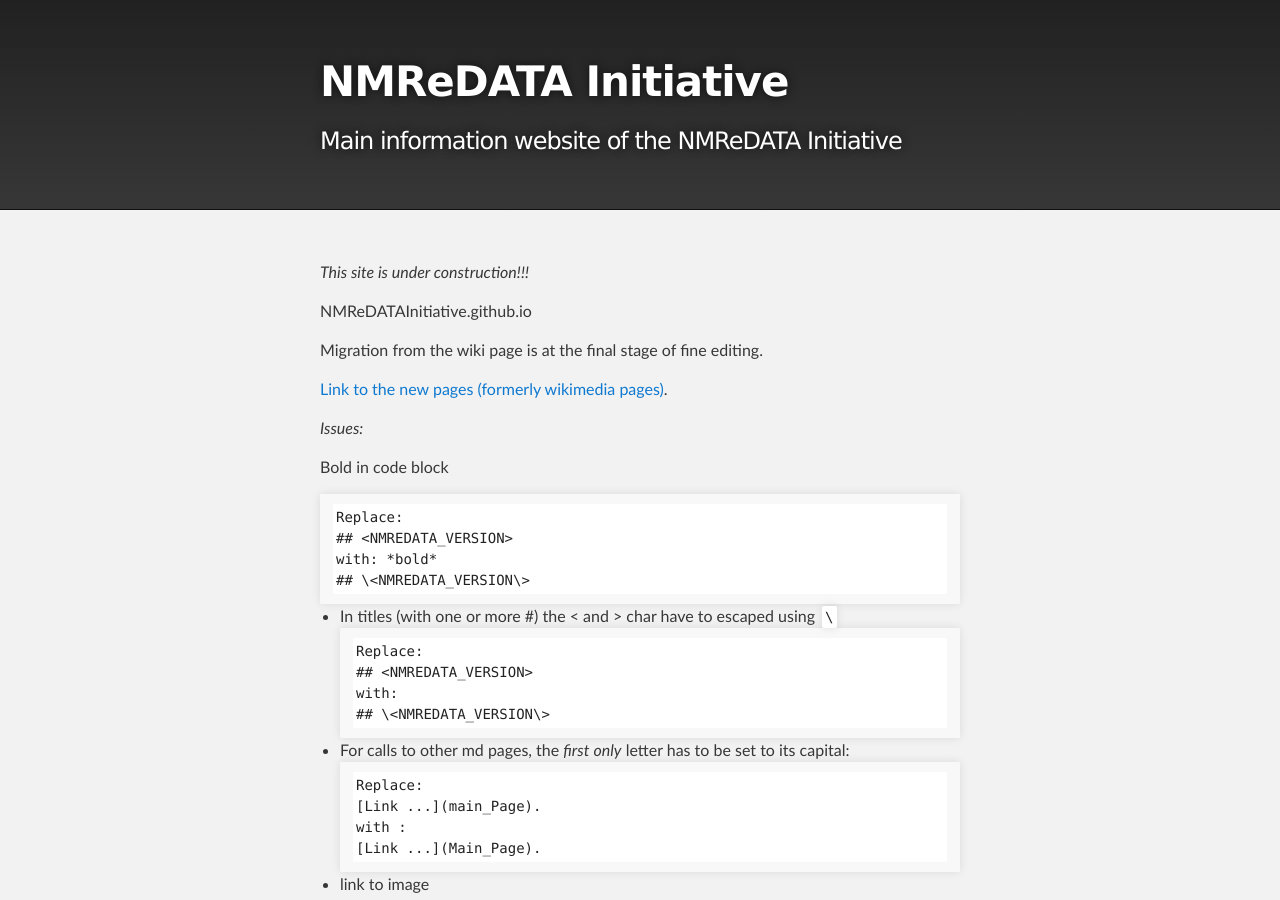
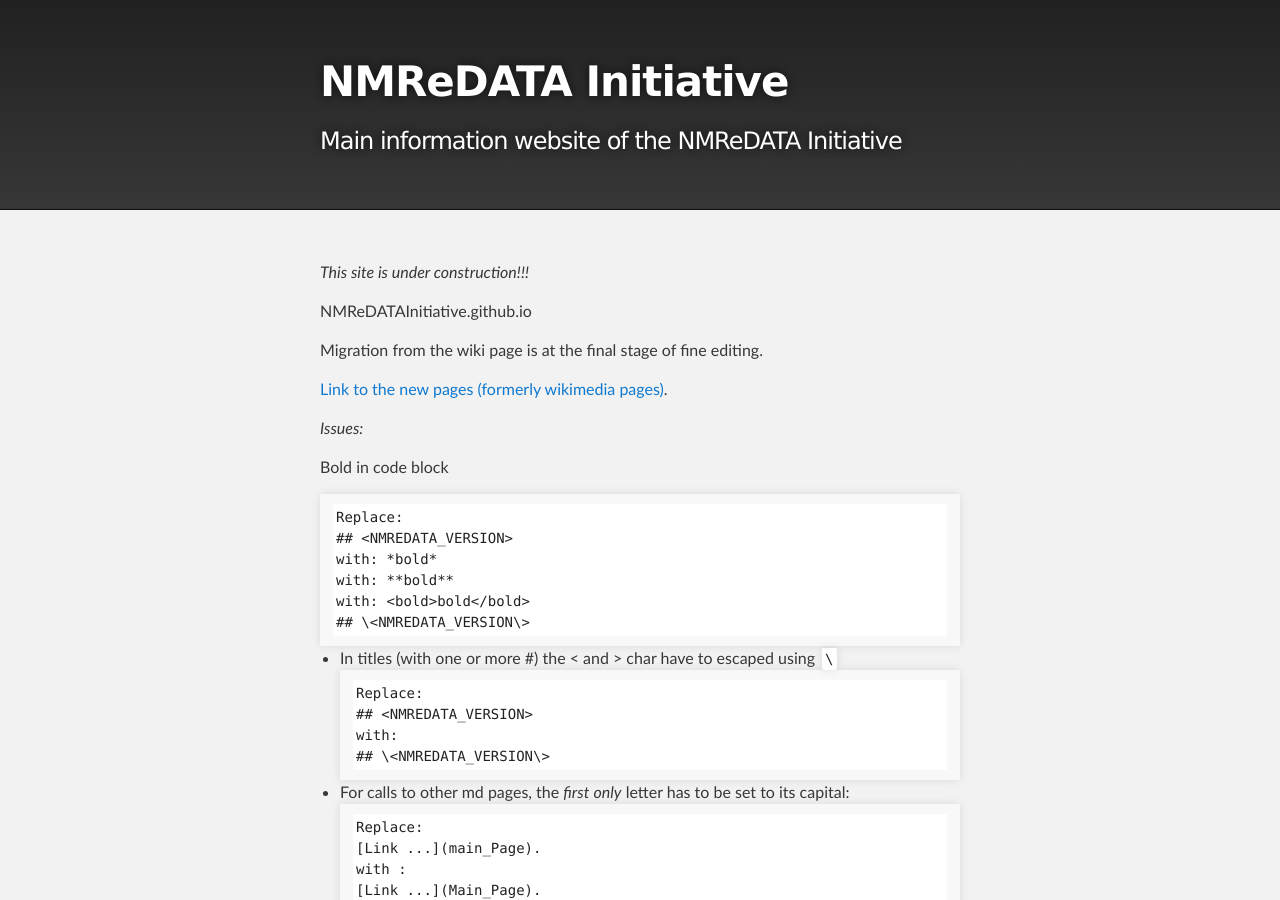
Before and after one commit to NMReDATAInitiative/NMReDATAInitiative.github.io, a Jekyll site: the page built from index.md, in a window 1280 px wide and 900 px high. Built offline with Jekyll 4.4.1, drawn with Linux system fonts in a browser that asks for light colours.

````diff
--- a/index.md
+++ b/index.md
@@ -16,6 +16,8 @@ Bold in code block
 Replace:
 ## <NMREDATA_VERSION>
 with: *bold*
+with: **bold**
+with: <bold>bold</bold>
 ## \<NMREDATA_VERSION\>
 ```
 
````
